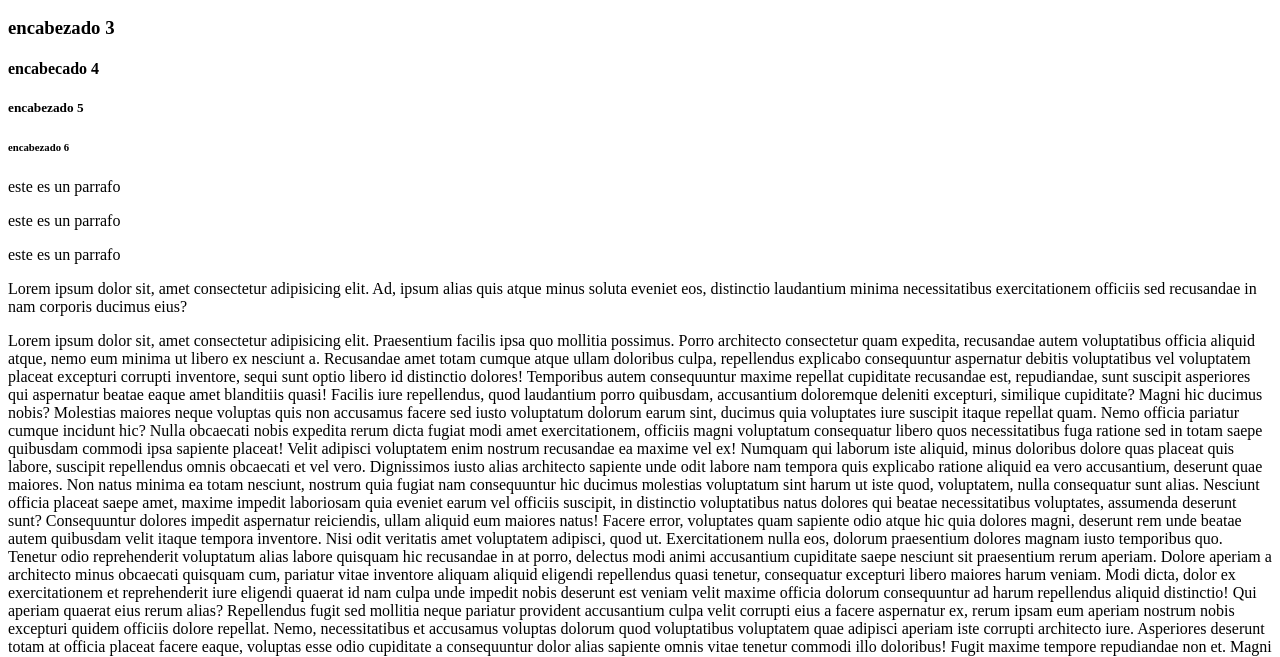
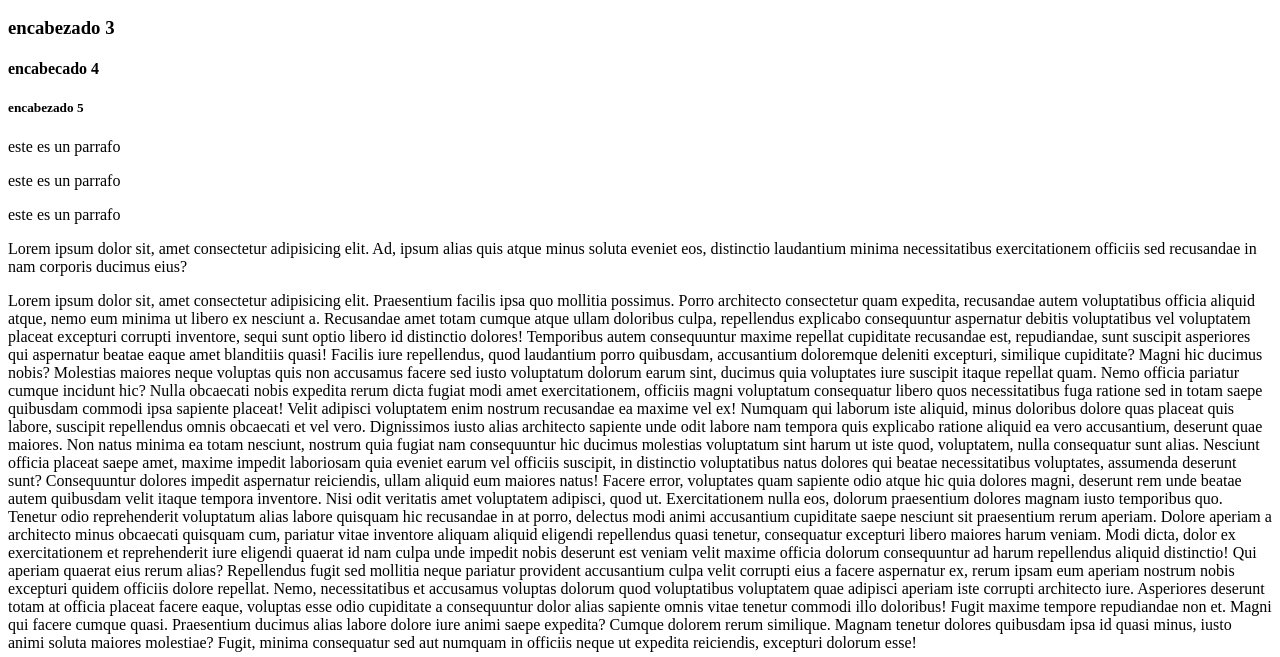
Before and after one commit to shaggyazulcrema94/practicashtml, a plain HTML site: page practica1/index.html in a window 1280 px wide. Shown: the part 110-767 px from the top of the page. Drawn offline with Linux system fonts and the light colour scheme.

Commit message:
borre encabezado6 de la practica1

```diff
--- a/practica1/index.html
+++ b/practica1/index.html
@@ -13,7 +13,7 @@
     <h3>encabezado 3</h3>
     <h4>encabecado 4</h4>
     <h5>encabezado 5</h5>
-    <h6>encabezado 6</h6>
+
     <!-- paragraph -->
     <p>este es un parrafo</p>
     <p>este es un parrafo</p>
```
